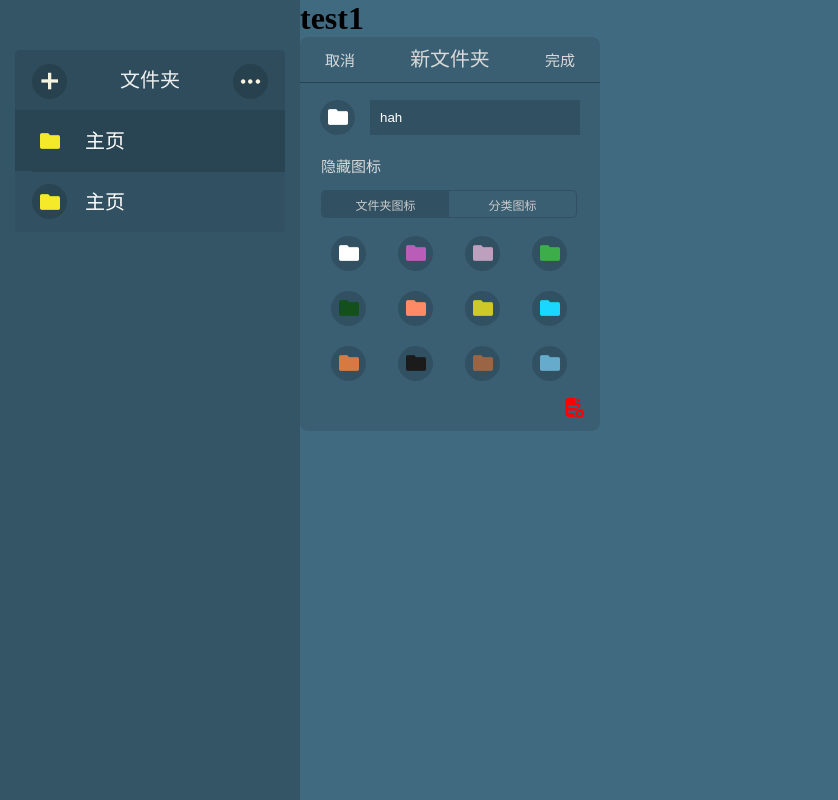
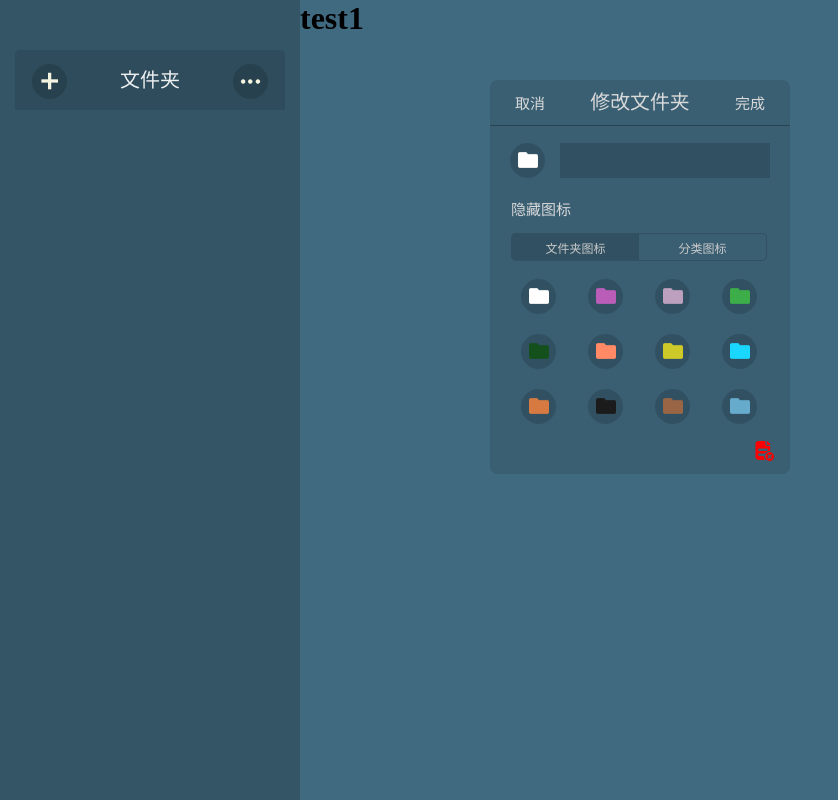
Before and after one commit to gamebody/githubListByVue2, a Vue app: page /test1 in a window 1280 px wide. Shown: the whole page, without its empty margins (0-838 px from the left). Built offline with nearby package versions, Linux system fonts and the light colour scheme.

Commit message:
floder组件基本完成

```diff
--- a/src/App.vue
+++ b/src/App.vue
@@ -1,5 +1,6 @@
 <template>
     <div id="app">
+        <floder></floder>
         <nav-control></nav-control>
         <main-content></main-content>
     </div>
@@ -10,7 +11,8 @@
         name: 'app',
         components: {
             navControl: require('./components/navControl'),
-            mainContent: require('./components/mainContent')
+            mainContent: require('./components/mainContent'),
+            floder: require('./components/common/floder')
         }
     }
 </script>
@@ -19,6 +21,7 @@
     html,
     body,
     #app {
+        width: 100%;
         height: 100%;
     }
 
--- a/src/components/common/floder.vue
+++ b/src/components/common/floder.vue
@@ -1,15 +1,19 @@
 <template>
-    <div class="floder">
+    <div class="floder" :style="initStyle">
         <div class="floder-header">
-            <h3>新文件夹</h3>
-            <button type="button" class="btn-cancel">取消</button>
-            <button type="button" class="btn-finish">完成</button>
+            <h3>{{ this.editing ? '修改文件夹' : '新文件夹' }}</h3>
+            <button type="button" class="btn-cancel" @click.stop="cancel">取消</button>
+            <button type="button" class="btn-finish" @click.stop="finish">完成</button>
         </div>
 
         <div class="floder-input">
-            <icon class="custom" :icon="currentIcon.icon" wrap-color="#315162" :icon-color="currentIcon.iconColor">
+            <icon
+                class="custom"
+                :icon="currentIcon.icon"
+                wrap-color="#315162"
+                :icon-color="currentIcon.iconColor">
             </icon>
-            <input type="text" name="" value="hah">
+            <input type="text" v-model="currentValue">
         </div>
 
 
@@ -87,6 +91,7 @@
         {icon: file, iconColor: '#996545'},
         {icon: file, iconColor: '#66aacc'},
     ]
+    let index = 1;
     export default {
         props:['editing'],
         data() {
@@ -95,13 +100,18 @@
                     icon: file,
                     iconColor: '#fff'
                 },
+                currentValue:'',
                 deleteIcon: del,
                 infro: '隐藏',
                 isActive: true,
                 showIcons: true,
                 iconPanelToggle: true,
                 kindIcons: kindIcons,
-                fileIcons: fileIcons
+                fileIcons: fileIcons,
+                initStyle: {
+                    left: '',
+                    top: ''
+                }
             }
         },
         methods: {
@@ -129,18 +139,49 @@
                 } else {
                     this.infro = '显示'
                 }
+            },
+            posInit: function() {
+                const clientWidth = document.body.clientWidth;
+                const posLeft = (clientWidth / 2) - 150;
+                return {
+                    left: posLeft + 'px',
+                    top: '10%'
+                }
+            },
+            cancel: function() {
+                alert('cancel')
+            },
+            finish: function() {
+                const icon = {
+                    name: 'floder' + index++,
+                    icon: this.currentIcon.icon,
+                    iconColor: this.currentIcon.iconColor,
+                    wrapColor: '#294453'
+                }
+                const text = this.currentValue
+                this.$store.commit('addFloder', {
+                    icon,
+                    text
+                })
+                this.currentValue = ''
             }
         },
         components: {
             icon: require('./icon')
+        },
+        created: function() {
+            const pos = this.posInit()
+            this.initStyle = pos
         }
     }
 </script>
 <style scoped>
     .floder {
+        position: absolute;
         width: 300px;
         border-radius: 8px;
         background: #3a5f73;
+        z-index: 9999;
     }
 
     .floder-header {
--- a/src/components/common/icon.vue
+++ b/src/components/common/icon.vue
@@ -6,6 +6,8 @@
     </div>
 </template>
 <script>
+    import file from '../../assets/file.png'
+
     export default {
         props: ['icon', 'wrapColor', 'iconColor'],
         data() {
@@ -18,8 +20,8 @@
         computed: {
             iconStyle: function() {
                 return {
-                    background: `url(${this.icon}) 0 0 /cover no-repeat`,
-                    filter: `drop-shadow(30px 0 0 ${this.iconColor})`
+                    background: `url(${this.icon || file}) 0 0 /cover no-repeat`,
+                    filter: `drop-shadow(30px 0 0 ${this.iconColor || '#fff'})`
                 }
             }
         }
--- a/src/components/navControl/controlBar.vue
+++ b/src/components/navControl/controlBar.vue
@@ -13,7 +13,7 @@
     export default {
         data() {
             return {
-
+                showFloder: false
             }
         },
         components: {
--- a/src/components/navControl/navControlContainer.vue
+++ b/src/components/navControl/navControlContainer.vue
@@ -17,5 +17,6 @@
         width: 90%;
         margin: 0 auto;
         margin-top: 50px;
+        overflow: auto;
     }
 </style>
--- a/src/components/navControl/navItem.vue
+++ b/src/components/navControl/navItem.vue
@@ -1,12 +1,17 @@
 <template>
     <router-link :to="where" tag="li" class="clearf wrap">
         <div class="nav-container">
-            <div class="nav-icon">
-                <span></span>
+            <div class="nav-pos">
+                <icon
+                    :icon="icon"
+                    :icon-color="iconColor"
+                    :wrap-color="wrapColor"
+                    ></icon>
             </div>
+
             <div class="nav">
                 <nav>
-                    主页
+                    {{text}}
                 </nav>
             </div>
         </div>
@@ -14,11 +19,14 @@
 </template>
 <script>
     export default {
-        props:['where'],
+        props:['where', 'icon', 'iconColor', 'wrapColor', 'text'],
         data() {
             return {
 
             }
+        },
+        components: {
+            icon: require('../common/icon')
         }
     }
 </script>
@@ -37,16 +45,11 @@
     .wrap:hover {
         background: #2d4a59;
     }
-    .nav-icon {
+    .nav-pos {
         position: relative;
+        float: left;
         top: 12px;
-        float: left;
-        width: 35px;
-        height: 35px;
-        border-radius: 50%;
-        background: #294453;
     }
-
     .nav-icon span {
         position: absolute;
         display: block;
--- a/src/components/navControl/navList.vue
+++ b/src/components/navControl/navList.vue
@@ -1,7 +1,12 @@
 <template>
-    <ul>
-        <nav-item where="/test1"></nav-item>
-        <nav-item where="/test2"></nav-item>
+    <ul class="nav-list">
+        <nav-item
+            v-for="item in items"
+            :where="item.icon.name"
+            :icon="item.icon.icon"
+            :icon-color="item.icon.iconColor"
+            :wrap-color="item.icon.wrapColor"
+            :text="item.text"></nav-item>
     </ul>
 </template>
 <script>
@@ -11,11 +16,22 @@
 
             }
         },
+        computed: {
+            items () {
+                return this.$store.state.floders
+            }
+        },
         components: {
             navItem: require('./navItem')
         }
     }
 </script>
 <style>
-
+    .nav-list {
+        height: 500px;
+        overflow: auto;
+    }
+    ::-webkit-scrollbar {
+        width: 0px;
+    }
 </style>
--- a/src/main.js
+++ b/src/main.js
@@ -1,13 +1,14 @@
 import Vue from 'vue'
 import App from './App'
-import VueRouter from 'vue-router'
+
 import router from './router'
+import store from './store'
 /* eslint-disable no-new */
-Vue.use(VueRouter)
 
 new Vue({
   el: '#app',
   router,
+  store,
   template: '<App/>',
   components: { App }
 })
--- a/src/router/index.js
+++ b/src/router/index.js
@@ -1,4 +1,6 @@
 import VueRouter from 'vue-router'
+import Vue from 'vue'
+Vue.use(VueRouter)
 
 export default new VueRouter({
     mode: 'history',
--- /dev/null
+++ b/src/store/index.js
@@ -0,0 +1,34 @@
+import Vuex from 'vuex'
+import Vue from 'vue'
+Vue.use(Vuex)
+
+export default new Vuex.Store({
+    state: {
+        floder: {
+            isRunning: false,
+            editing: false
+        },
+        floders:[
+            // {
+            //     icon: {
+            //         name: '111',
+            //         icon: react,
+            //         wrapColor: '#294453',
+            //         iconColor: '#ccc'
+            //     },
+            //     text: 'Hello'
+            // }
+        ]
+    },
+    mutations: {
+        addFloder({ floders }, floder) {
+            floders.push(floder)
+        }
+    },
+    getters: {
+
+    },
+    actions: {
+
+    }
+})
```
